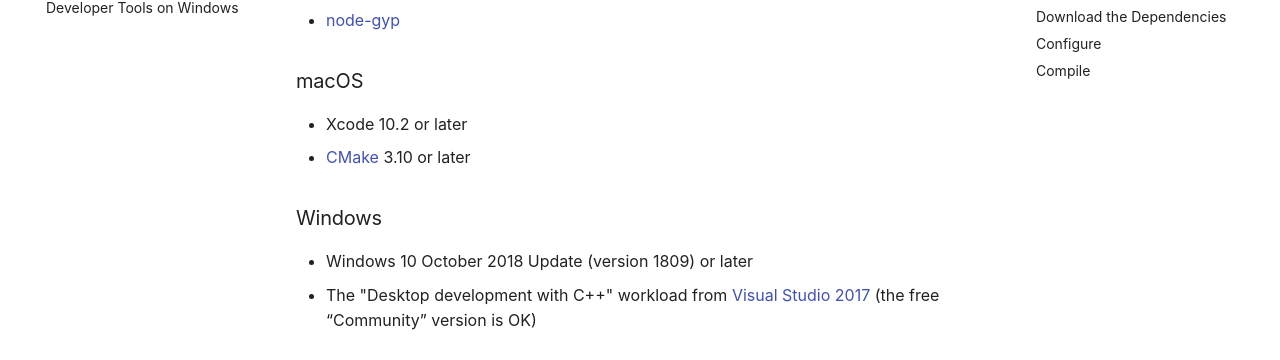
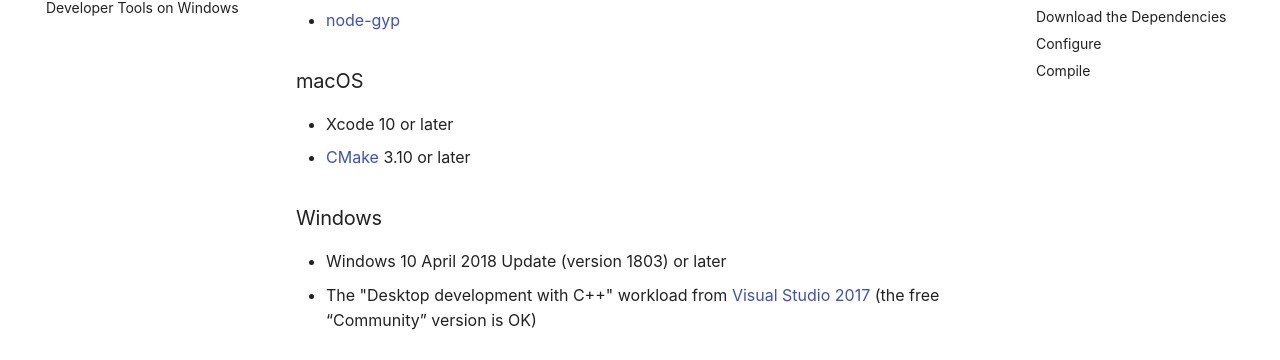
Before and after one commit to branchseer/DeskGap, an MkDocs documentation site: the page built from website/docs/building.md, in a window 1280 px wide and 900 px high. Shown: the part 256-616 px from the top of the window. Built offline with MkDocs 1.6.1 and Material for MkDocs 9.7.7, drawn with Linux system fonts in a browser that asks for light colours; comment, search, counter and statistics services are not loaded.

Commit message:
Relax the version requirements of building

```diff
--- a/website/docs/building.md
+++ b/website/docs/building.md
@@ -6,11 +6,11 @@
 * [node-gyp](https://github.com/nodejs/node-gyp#installation)
 
 ### macOS
-* Xcode 10.2 or later
+* Xcode 10 or later
 * [CMake](https://cmake.org) 3.10 or later
 
 ### Windows
-* Windows 10 October 2018 Update (version 1809) or later
+* Windows 10 April 2018 Update (version 1803) or later
 * The "Desktop development with C++" workload from [Visual Studio 2017](https://docs.microsoft.com/en-us/visualstudio/releasenotes/vs2017-relnotes) (the free “Community” version is OK)
 
 ### Linux
```
Also changed, not shown: website/docs/devtools.md (+1 -1 lines).
